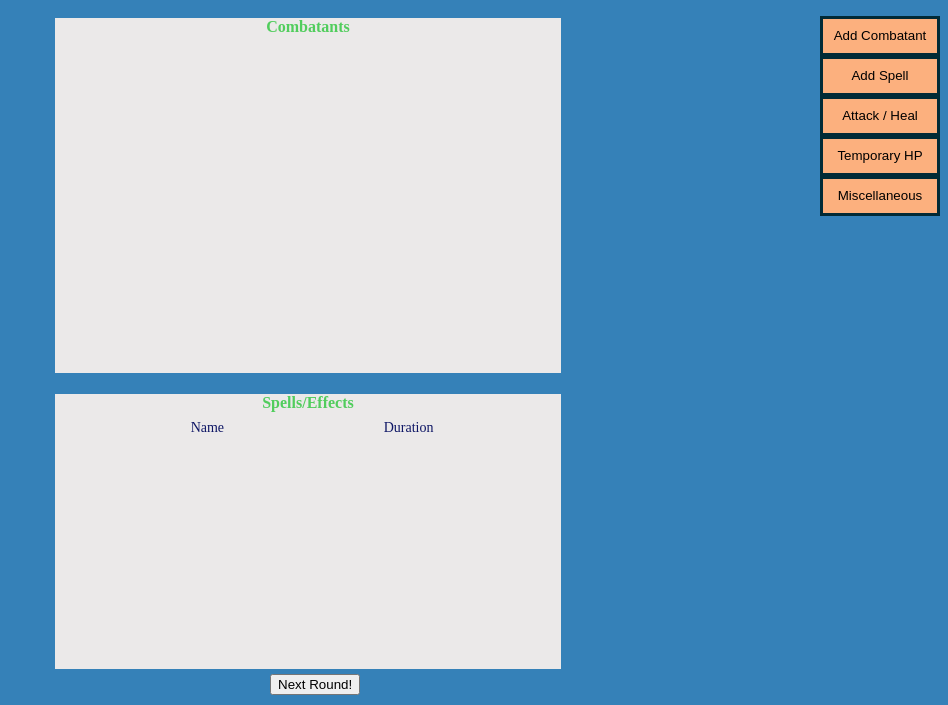
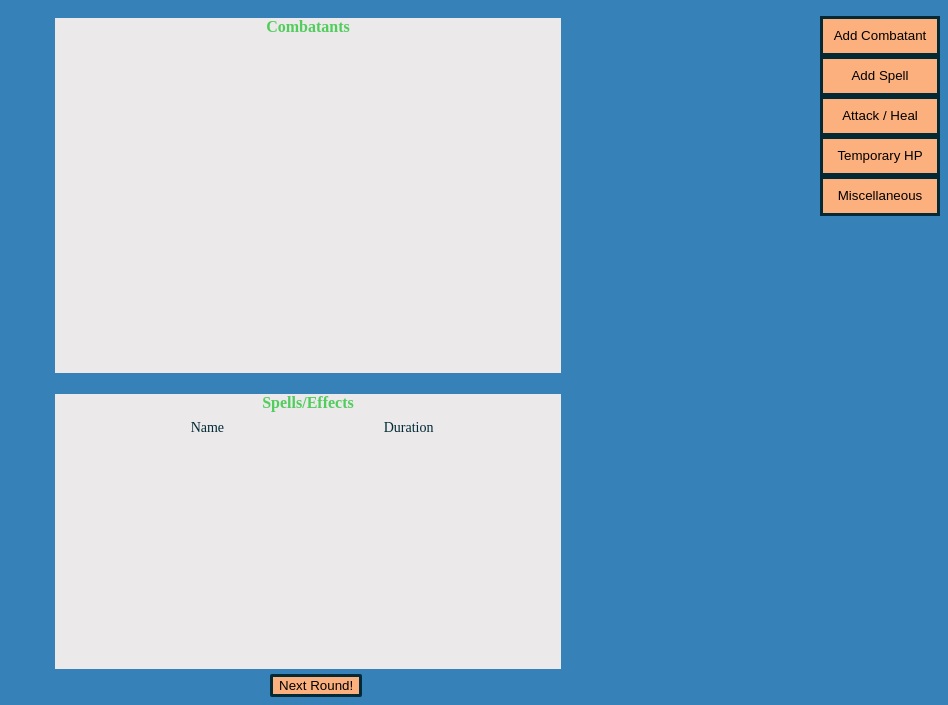
Before and after one commit to nobleOn3/cit_261, a plain HTML site: page combat_tracker/index.html in a window 1280 px wide. Both pictures are taken after a click on the button "Next Round!". Shown: the part 105-810 px from the top of the page, without its empty margins (332-1280 px from the left). Drawn offline with Linux system fonts and the light colour scheme.

Commit message:
Added color and animation to next round button.

```diff
--- a/combat_tracker/tracker.css
+++ b/combat_tracker/tracker.css
@@ -141,19 +141,27 @@
 #c_table td{
     width: 33%;
     font-size: 12px;
-    color: #0E1665
+    color: #012A36
 }
 
 #s_table td {
     width:50%;
     font-size:14px;
-    color: #0E1665;
+    color: #012A36;
 }
 
 #next_round{
     margin-left: 47%;
     margin-right: 43%;
     margin-top: 5px;
+    background-color: #FCB07E;
+    border:3px solid #012A36;
+    transition-duration: 0.4s;
+    border-radius: 2px;
+}
+
+#next_round:hover{
+    background-color: #EBE9E9;
 }
 
 body{
```
